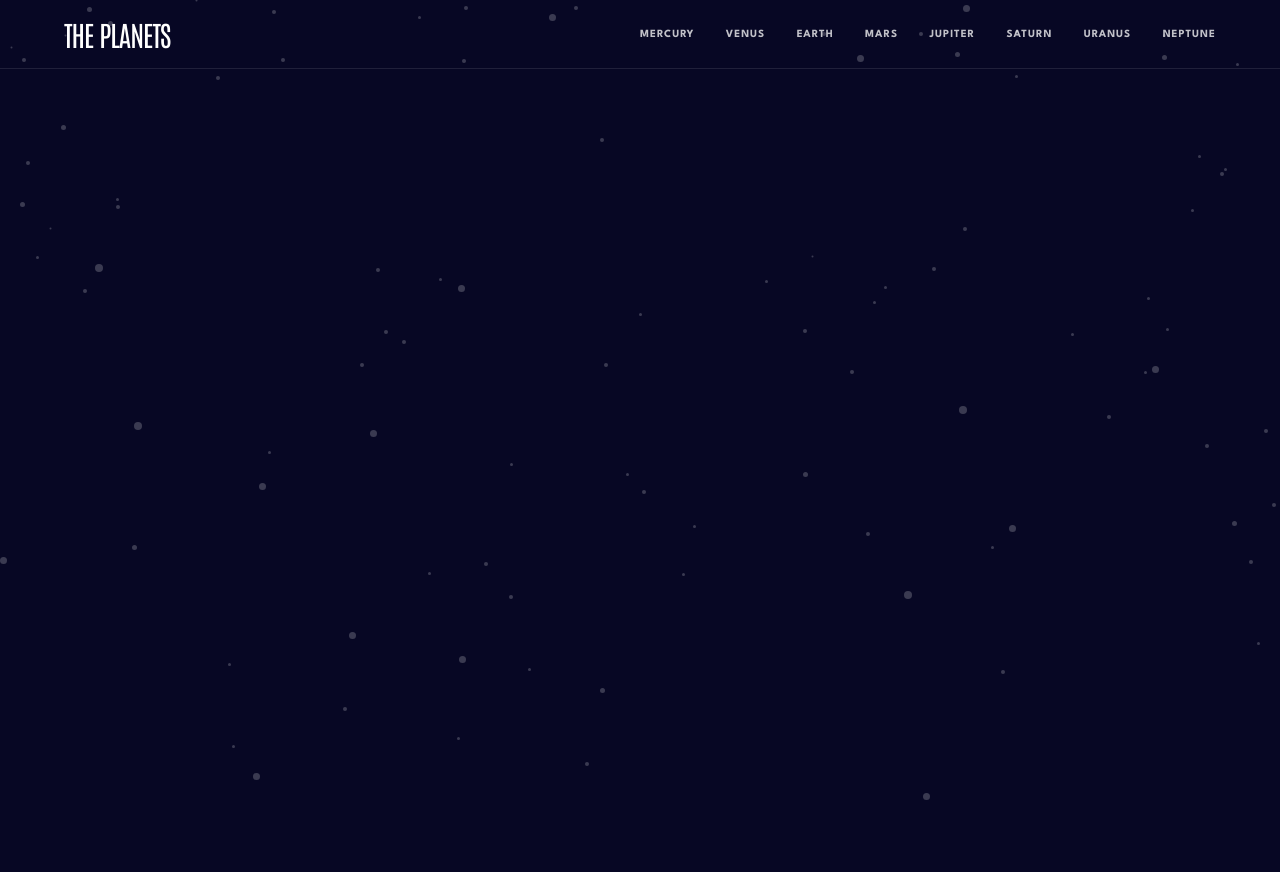
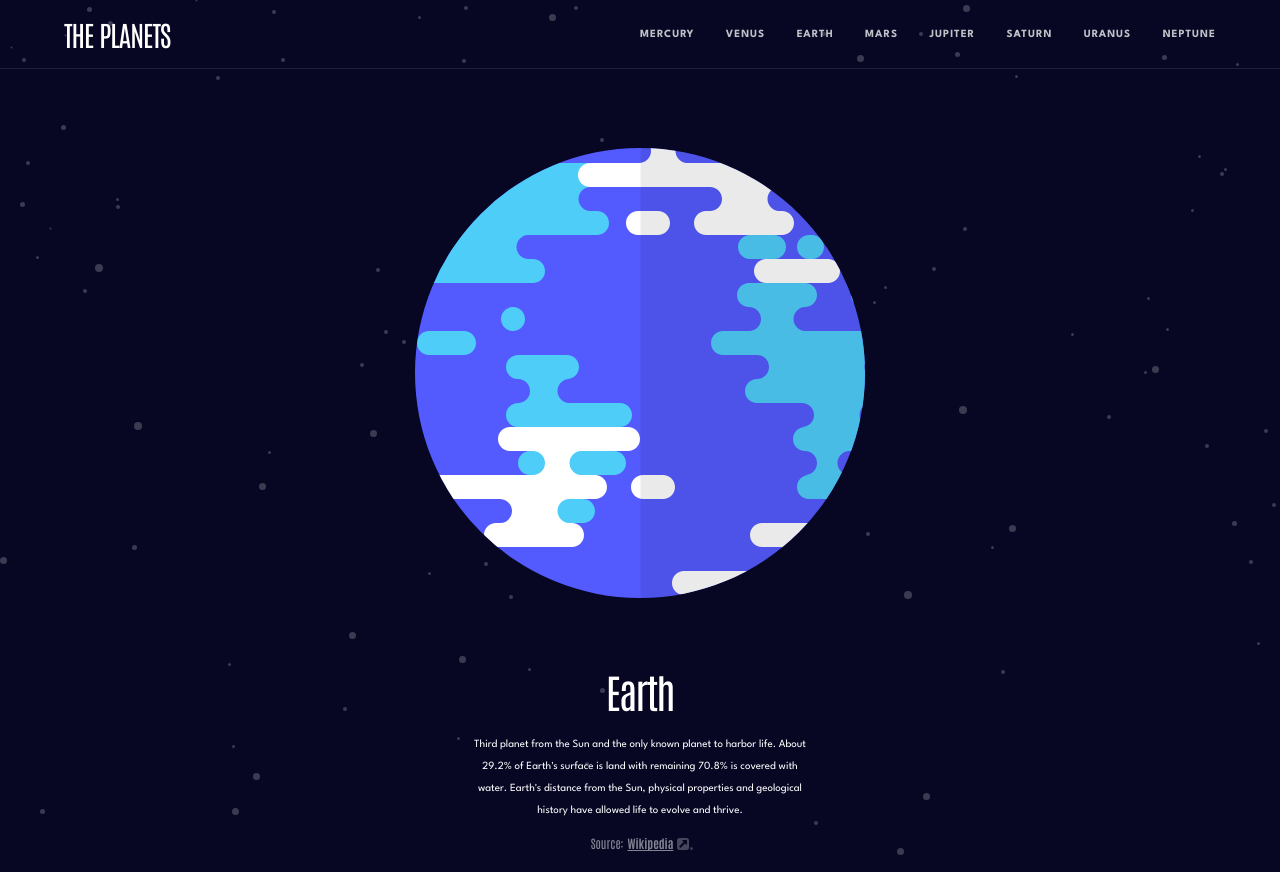
Before and after one commit to DemetreBerdzenadze7/planets-site, a React (Vite) app: page /Earth in a window 1280 px wide. Before the commit the page ends 800 px from the top, so only its background shows below. Built offline with nearby package versions, Linux system fonts and the light colour scheme.

Commit message:
add PlanetHero component to display detailed planet information on the Planets page

```diff
--- /dev/null
+++ b/src/components/planets/PlanetHero.tsx
@@ -0,0 +1,33 @@
+import data from "../../data/data.json";
+
+type Planet = (typeof data)[0];
+
+const PlanetHero = ({ planet }: { planet: Planet }) => {
+  return (
+    <div className="flex flex-col items-center mt-15.75 ">
+      <img src={planet.images.planet} alt={planet.name} />
+
+      <div className="mt-16.75 max-w-84.75 ">
+        <h1 className="text-[40px] text-center leading-[1.3] tracking-[-1.5px] text-white mb-4 ">
+          {planet.name}
+        </h1>
+        <p className="text-[11px] leading-loose font-menu text-white text-center  ">
+          {planet.overview.content}
+        </p>
+
+        <div className="flex justify-center mt-2.5">
+          <a
+            href={planet.overview.source}
+            className="text-[12px] leading-[2.08] text-white opacity-[0.5] flex items-center gap-1 "
+          >
+            Source:{" "}
+            <span className="font-bold underline decoration-1 ">Wikipedia</span>{" "}
+            <img src="/images/icon-source.svg" alt="Source" />
+          </a>
+        </div>
+      </div>
+    </div>
+  );
+};
+
+export default PlanetHero;
--- a/src/pages/Planets.tsx
+++ b/src/pages/Planets.tsx
@@ -2,6 +2,7 @@ import PlanetTabs from "../components/planets/PlanetTabs";
 import { useParams } from "react-router";
 import data from "../data/data.json";
 import Container from "../container/Container";
+import PlanetHero from "../components/planets/PlanetHero";
 
 const Planets = () => {
   const { planetName } = useParams();
@@ -15,6 +16,7 @@ const Planets = () => {
   return (
     <Container>
       <PlanetTabs />
+      <PlanetHero planet={planet} />
     </Container>
   );
 };
```
